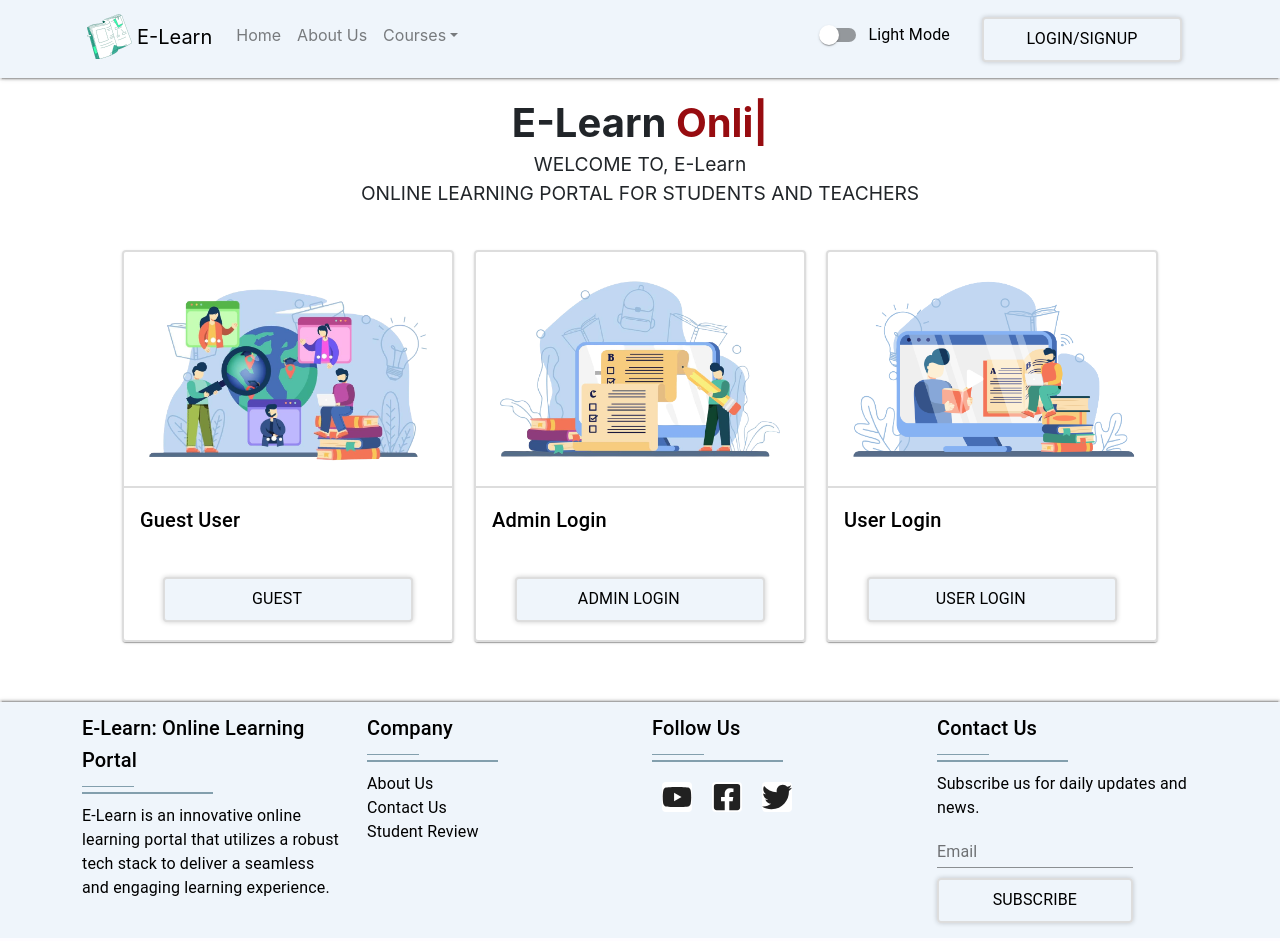
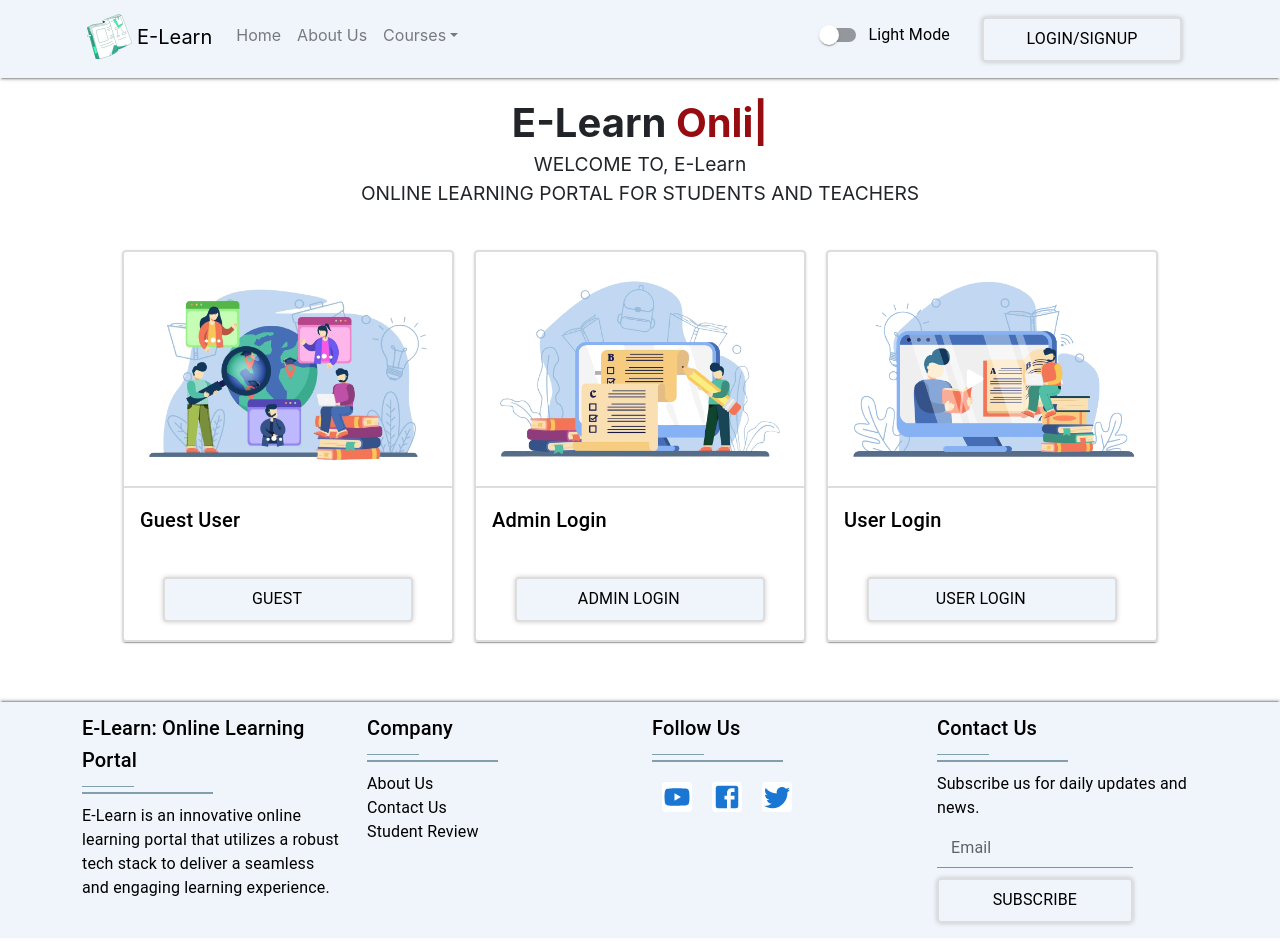
Before and after one commit to Abhinavv9258/e-learning, a React (Create React App) app: page / in a window 1280 px wide. Shown: the top 941 px of the page. Built offline with nearby package versions, Linux system fonts and the light colour scheme; no server answers; some icons are missing.

Commit message:
Updated imports

```diff
--- a/src/components/Footer.js
+++ b/src/components/Footer.js
@@ -7,14 +7,12 @@ import {
     Input,
     Button,
     Typography
-} from '@material-ui/core';
+} from '@mui/material';
 
 // importing icons
-import {
-    FaYoutube,
-    FaTwitter,
-    FaFacebookSquare
-} from 'react-icons/fa';
+import FacebookIcon from '@mui/icons-material/Facebook';
+import YouTubeIcon from '@mui/icons-material/YouTube';
+import TwitterIcon from '@mui/icons-material/Twitter';
 
 // importing styles
 import '../assets/css/Footer.css';
@@ -27,6 +25,7 @@ import 'react-toastify/dist/ReactToastify.css';
 
 // importing server side url
 import { URL } from '../App';
+
 
 
 const Footer = () => {
@@ -135,9 +134,9 @@ const Footer = () => {
                                         <span className='lower-line'></span>
                                     </Typography>
                                     <section className='social-section'>
-                                        <Button className='social-btn btn-outline-dark btn-floating m-1' href='#!'><FaYoutube className='social-icon' /></Button>
-                                        <Button className='social-btn btn-outline-dark btn-floating m-1' href='#!'><FaFacebookSquare className='social-icon' /></Button>
-                                        <Button className='social-btn btn-outline-dark btn-floating m-1' href='#!'><FaTwitter className='social-icon' /></Button>
+                                        <Button className='social-btn btn-outline-dark btn-floating m-1' href='#!'><YouTubeIcon className='social-icon' /></Button>
+                                        <Button className='social-btn btn-outline-dark btn-floating m-1' href='#!'><FacebookIcon className='social-icon' /></Button>
+                                        <Button className='social-btn btn-outline-dark btn-floating m-1' href='#!'><TwitterIcon className='social-icon' /></Button>
                                     </section>
                                 </div>
                             </div>
--- a/src/components/homepageComponent/Cards.js
+++ b/src/components/homepageComponent/Cards.js
@@ -19,6 +19,8 @@ import '../loadingComponent/LoadingComponent.css';
 
 import LoadingComponent from '../loadingComponent/LoadingComponent';
 import ViewCourse from '../modals/ViewCourse';
+
+
 
 const CourseCard = ({ course, thumbnail, subCategory, title, category, loading }) => {
     const [modal, setModal] = React.useState(false);
```
Also changed, not shown: src/components/Admin/AdminLoginForm.js (+10 -3 lines), src/components/RegisterForm.js (+9 -3 lines), src/components/UserLoginForm.js (+8 -3 lines), src/components/loadingComponent/LoadingComponent.js (+10 -1 lines).
